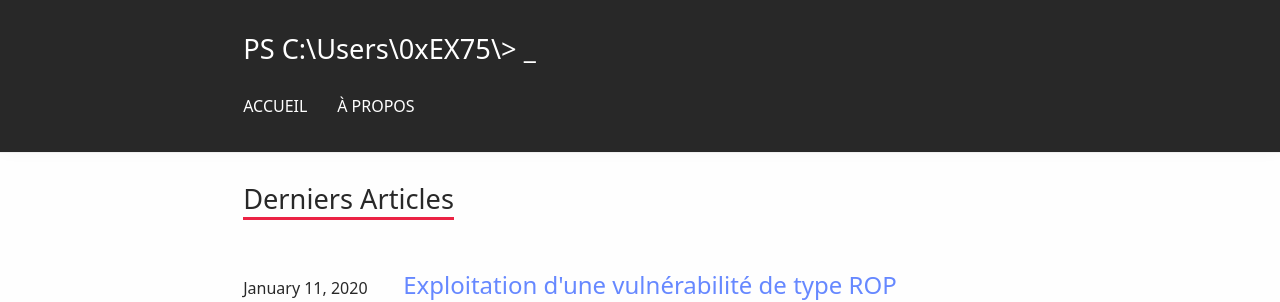
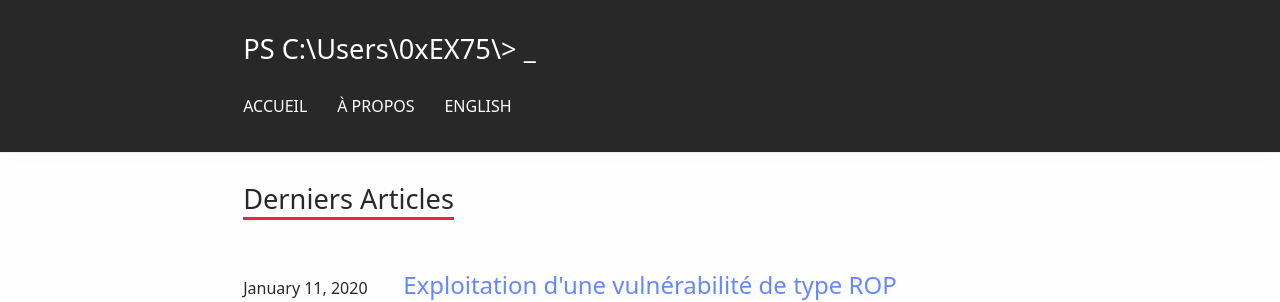
Before and after one commit to 0xex75-english/0xEX75.github.io, a Jekyll site: the page built from index.html, in a window 1280 px wide. Shown: the top 302 px of the page. Built offline with Jekyll 4.4.1, drawn with Linux system fonts in a browser that asks for light colours; the list of posts is cut into pages by our own code.

Commit message:
Update default.html

```diff
--- a/_layouts/default.html
+++ b/_layouts/default.html
@@ -34,6 +34,7 @@
         {% assign node = site.pages | where: "name", path | first %}<a href="{{ node.url | relative_url }}">{{ node.title }}</a>
       {% endif %}
     {% endfor %}
+    {% assign node = site.pages | where: "name", path | first %}<a href="https://0xex75-english.github.io/">ENGLISH</a>
     </nav>
   {% endif %}
   {% if site.icons %}
```
